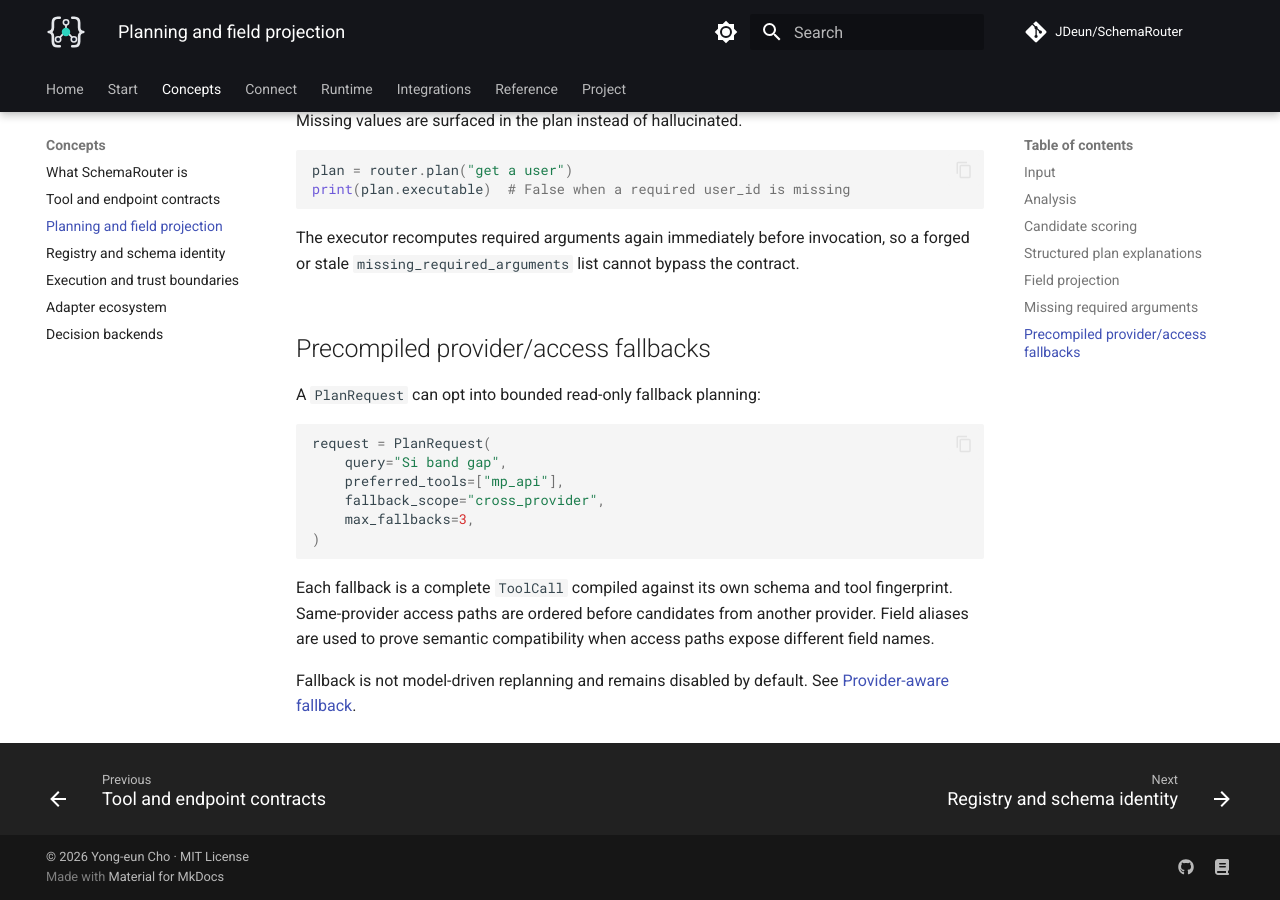
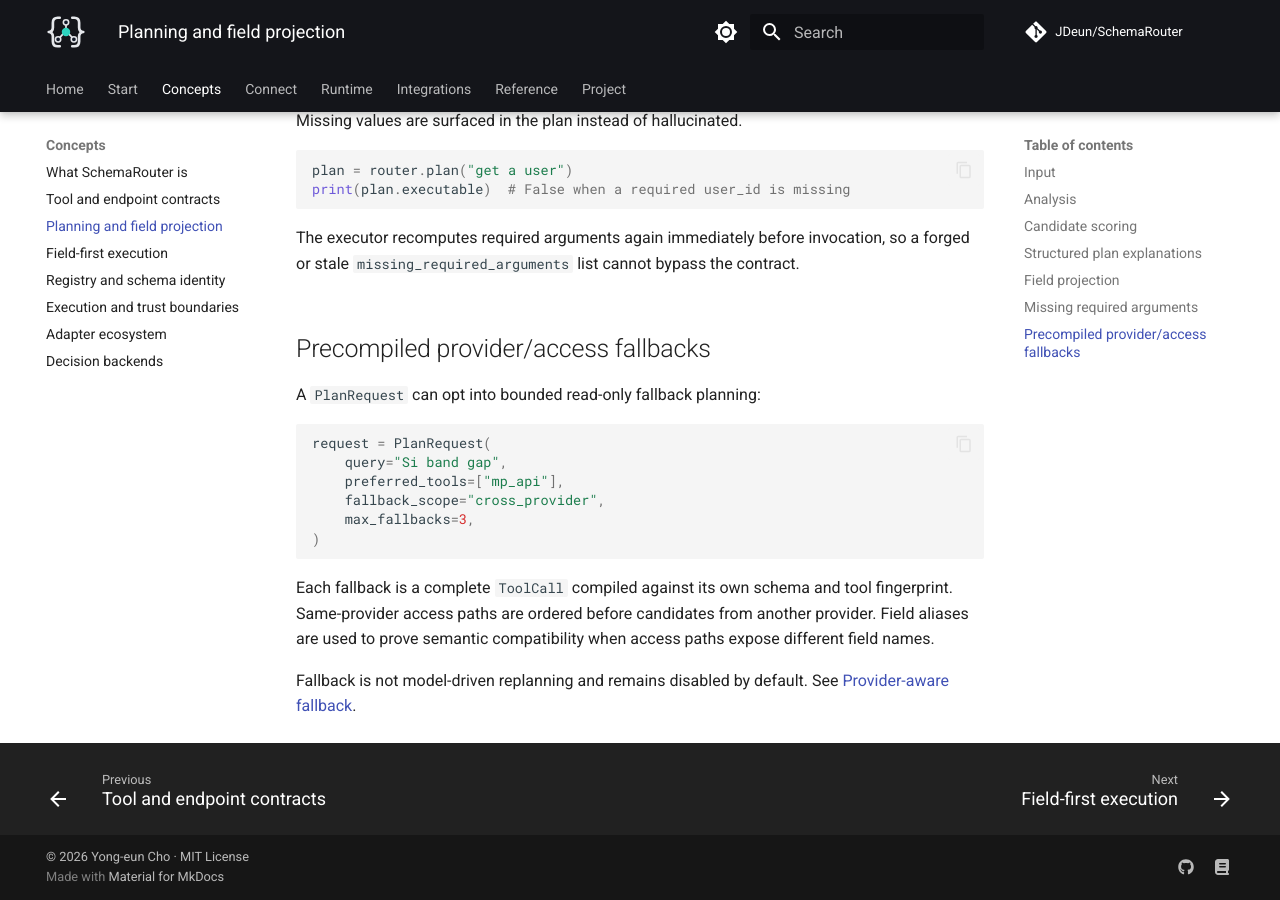
Before and after one commit to JDeun/SchemaRouter, an MkDocs documentation site: the page built from docs/concepts/planning.md, in a window 1280 px wide and 900 px high, scrolled down 2209 px. Built offline with MkDocs 1.6.1 and Material for MkDocs 9.7.7, drawn with Linux system fonts in a browser that asks for light colours; comment, search, counter and statistics services are not loaded.

Commit message:
docs: add field-first execution concept

```diff
--- a/mkdocs.yml
+++ b/mkdocs.yml
@@ -98,6 +98,7 @@ nav:
       - What SchemaRouter is: concepts/schema-router.md
       - Tool and endpoint contracts: concepts/tool-endpoint.md
       - Planning and field projection: concepts/planning.md
+      - Field-first execution: concepts/field-first-execution.md
       - Registry and schema identity: concepts/registry.md
       - Execution and trust boundaries: concepts/execution.md
       - Adapter ecosystem: concepts/adapters.md
```
